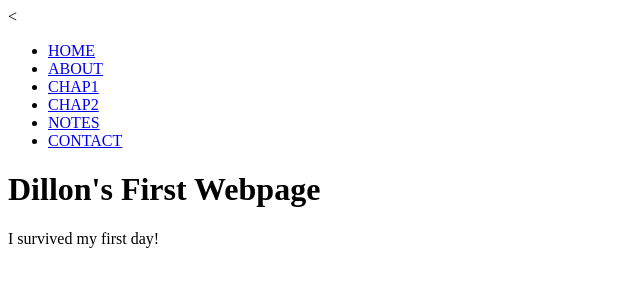
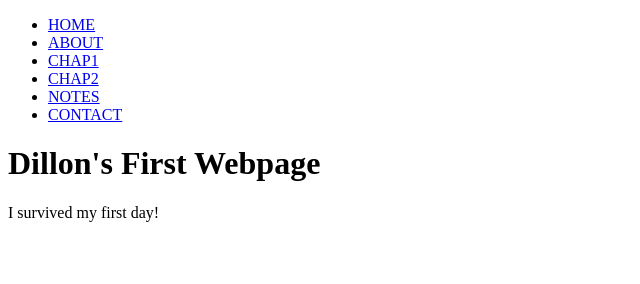
Before and after one commit to djewell0943/djewell0943.github.io, a plain HTML site: page index.html in a window 1280 px wide. Shown: the whole page, without its empty margins (0-640 px from the left). Drawn offline with Linux system fonts and the light colour scheme.

Commit message:
Update index.html

```diff
--- a/index.html
+++ b/index.html
@@ -3,7 +3,7 @@
     <head>
         <title>DAY2 | DJ</title>
     </head>
-    <body><
+    <body>
         <header>
 <nav>
 <ul>
```
